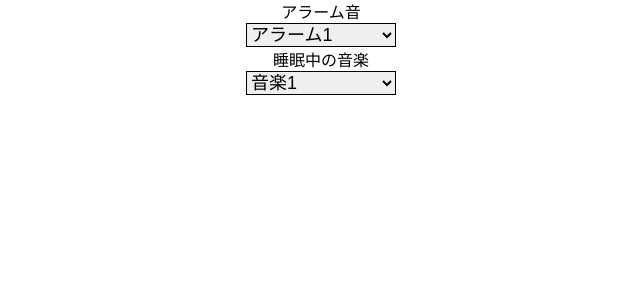
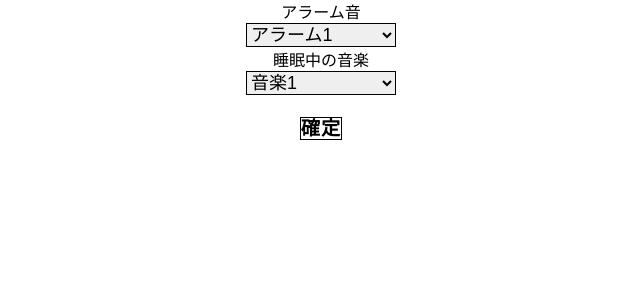
Before and after one commit to bisnii/hacku, a Python web app: template templates/index.html in a window 1280 px wide. Shown: the part 343-645 px from the top of the page, without its empty margins (319-959 px from the left). Run offline with Jinja, Linux system fonts and the light colour scheme; the template is opened without the code that fills it, so the values that code supplies are empty.

Commit message:
add #12 各選択の確定ボタン設置

```diff
--- a/static/css/index.css
+++ b/static/css/index.css
@@ -19,7 +19,8 @@
 
 .button1,
 .button2,
-.button3{
+.button3,
+.check_button{
     color: #000;
     background-color: #fff;
     font-size: larger;
@@ -58,3 +59,6 @@ form
     font-size: 18px;
     border: 1.5px solid #000; /*枠*/
 }
+.check{
+    text-align: center;
+}
--- a/templates/index.html
+++ b/templates/index.html
@@ -46,6 +46,10 @@
                 <option>音楽4</option>
             </select>
         </form>
+        <div class='check'>
+            <br>
+            <a href="" class="check_button">確定</a>
+        </div>
     </div>
     <script type='text/javascript' src="../static/scripts/clock.js"></script>
     <script type='text/javascript' src=""></script>
```
